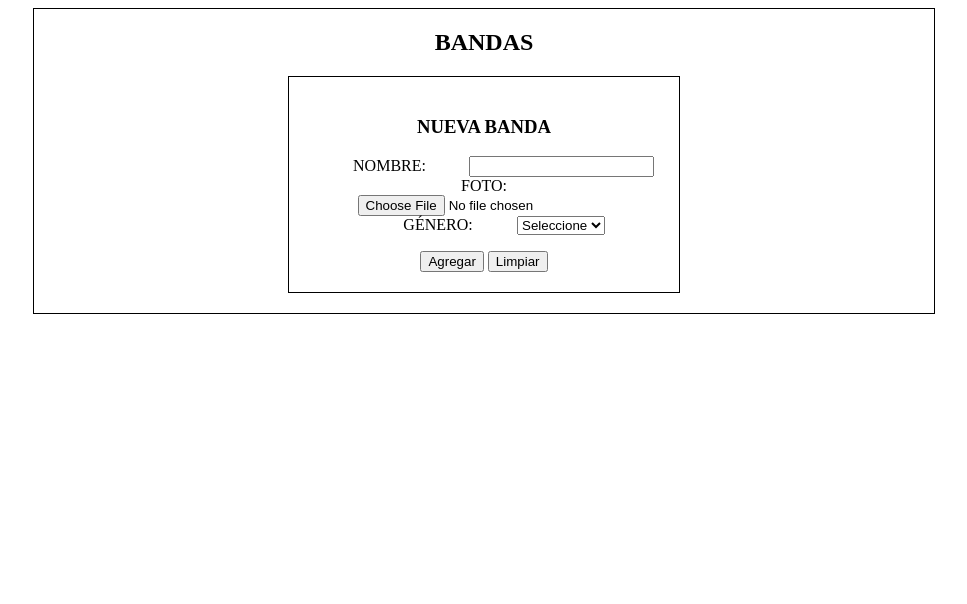
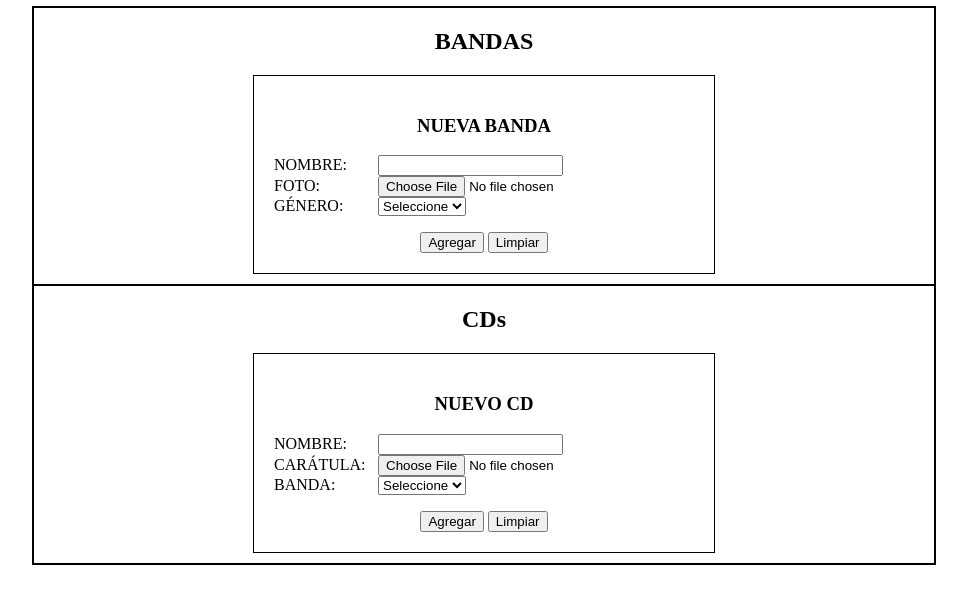
Before and after one commit to AsparagusEduardo/TrabajoFinal, a PHP site: page /mantenedor.php in a window 1280 px wide. Shown: the top 604 px of the page, without its empty margins (156-1123 px from the left). Run offline with PHP 8.4, Linux system fonts and the light colour scheme; data that the repository does not hold is empty.

Commit message:
0.1.3-8
style_mantenedor.css
- Ajustadas las dimensiones de los bloques.

mantenedor.php
- Agregado el formulario para añadir CDs
- FIX: Cierre de llave corregido

```diff
--- a/css/style_mantenedor.css
+++ b/css/style_mantenedor.css
@@ -1,18 +1,19 @@
 @charset "utf-8";
 /* CSS Document */
-#bloque_bandas{
-	border: 1.5px solid #000000;
+#bloque_bandas, #bloque_cds{
+	border: 2px solid #000000;
 	width: 900px;
+	margin: -2px auto;
 }
 
-#form_bandas{ width:350px;
+#form_bandas, #form_cds{ width:420px;
 		padding:20px;
 		border:1px solid #000000;
-		margin: 20px auto;
+		margin: 10px auto;
 }
 .centro { text-align:center; }
 .label{ display:inline-block;
-		width:150px;
+		width:100px;
 }
 #mensaje_error {
 	color: red;
--- a/mantenedor.php
+++ b/mantenedor.php
@@ -10,7 +10,7 @@
 		$base_musica = new MySQLi("localhost", "root", "", "musica")
 	?>
 	<body>
-		<center><div id="bloque_bandas">
+		<div id="bloque_bandas">
 			<div class="centro"><h2>BANDAS</h2></div>
 			<form name="form_bandas" id="form_bandas" method="post" action="" enctype="multipart/form-data" onsubmit="">
 				<div class="centro"><h3>NUEVA BANDA</h3></div>
@@ -56,6 +56,42 @@
 	                <input type="reset" name="banda_limpiar" id="banda_limpiar" value="Limpiar" onclick="document.getElementById('banda_error').innerHTML = '';" />
             	</div>
 			</form>
-		<div></center>
+		</div>
+
+		<div id="bloque_cds">
+			<div class="centro"><h2>CDs</h2></div>
+			<form name="form_cds" id="form_cds" method="post" action="" enctype="multipart/form-data" onsubmit="">
+				<div class="centro"><h3>NUEVO CD</h3></div>
+				<div>
+					<label class="label" for="cd_nombre">NOMBRE: </label>
+					<input type="text" name="cd_nombre" id="cd_nombre">
+				</div>
+				<div>
+	                <label class="label" for="cd_foto">CARÁTULA: </label>
+	                <input type="file" name="cd_foto" id="cd_foto" />
+	            </div>
+	            <div>
+	                <label class="label" for="cd_banda">BANDA: </label>
+	                <select name="cd_banda" id="cd_banda">
+	                    <option value="0">Seleccione</option>
+	                    <?php
+	                    $result = $base_musica -> query("SELECT * FROM bandas ORDER BY nombre");
+	                    while ($registro = $result -> fetch_assoc())
+                		{
+	                    ?>
+		                    <option value="<?php echo $registro['nombre'];?>"><?php echo $registro['nombre'];?></option>
+		                   <?php
+		                   }?>
+	                </select>
+	            </div>
+				<div>
+	                <p id="banda_error"> </p>
+	            </div>
+				<div class="centro">
+	                <input type="submit" name="banda_enviar" id="banda_enviar" value="Agregar" />
+	                <input type="reset" name="banda_limpiar" id="banda_limpiar" value="Limpiar" onclick="document.getElementById('banda_error').innerHTML = '';" />
+            	</div>
+			</form>
+		</div>
 	</body>
 </html>
```
